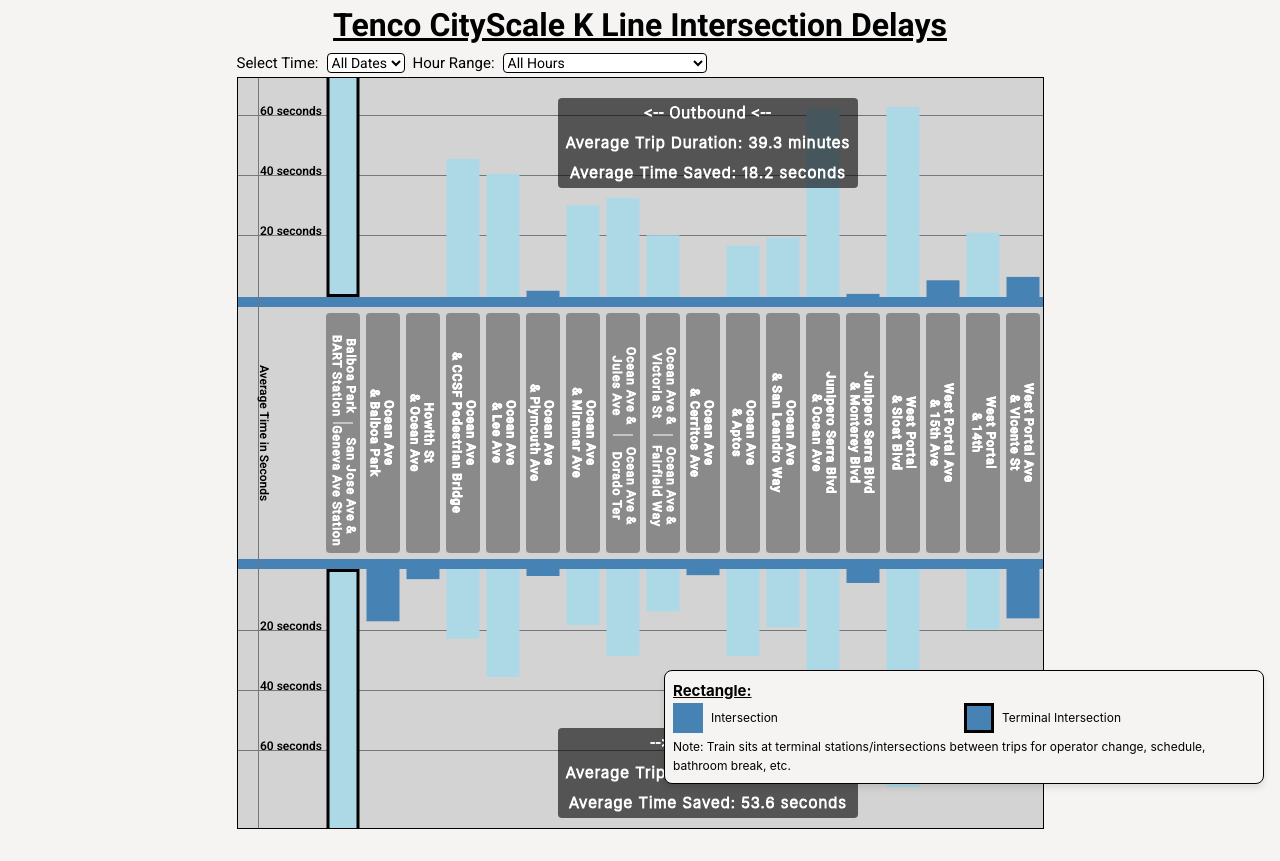
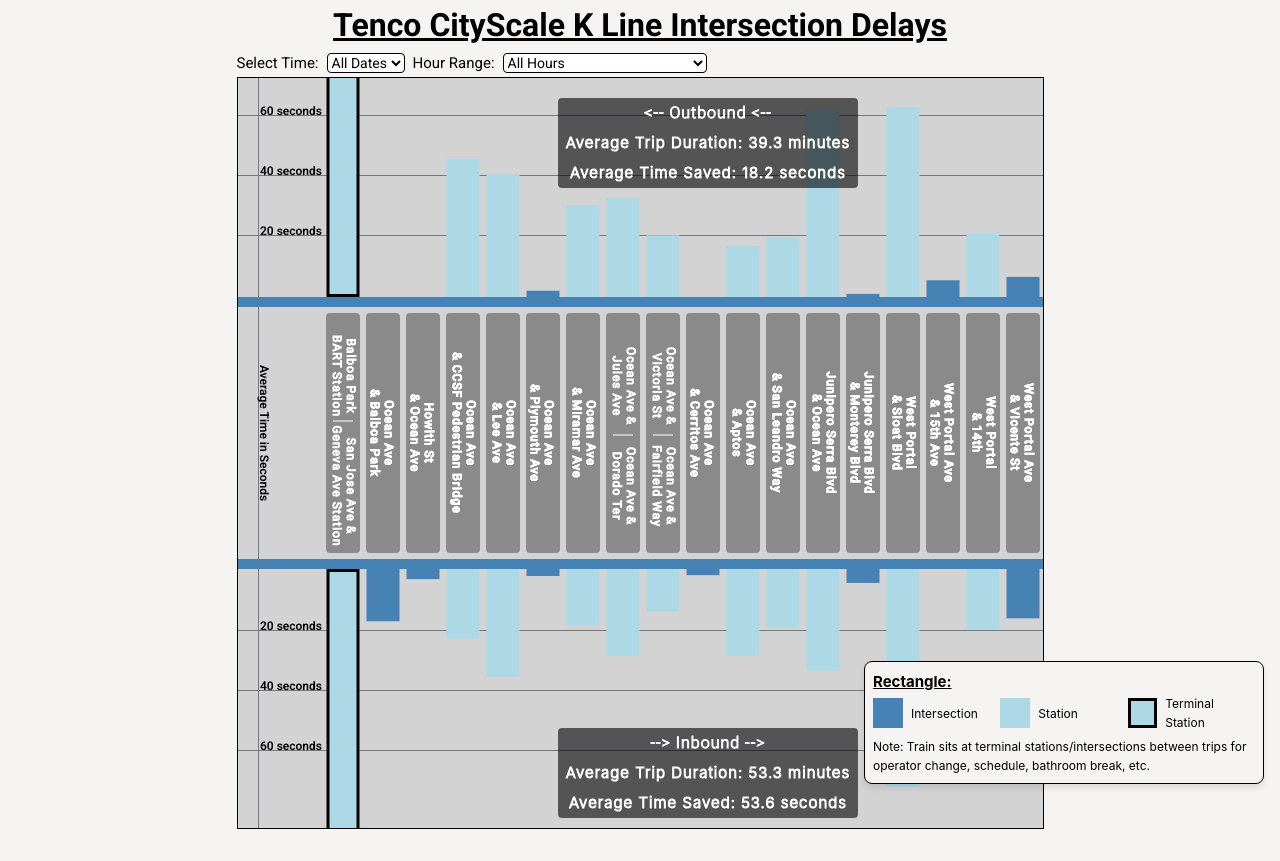
Before and after one commit to MtrotterTE/sf-metro-visual, a Vue app: page / in a window 1280 px wide. Built offline with nearby package versions, Linux system fonts and the light colour scheme.

Commit message:
Updating legend to match smaller visual (#7)

```diff
--- a/src/components/TheWelcome.vue
+++ b/src/components/TheWelcome.vue
@@ -33,7 +33,10 @@
             <span class="legend-color intersection-color"></span> Intersection
           </div>
           <div class="legend-item">
-            <span class="legend-color terminal-intersection-color"></span> Terminal Intersection
+            <span class="legend-color station-color"></span> Station
+          </div>
+          <div class="legend-item">
+            <span class="legend-color terminal-station-color"></span> Terminal Station
           </div>
         </div>
         <div class="terminal-note">Note: Train sits at terminal stations/intersections between trips for operator change, schedule, bathroom break, etc.</div>
@@ -2019,9 +2022,9 @@
 // Add horizontal line between San Jose Ave & Geneva Ave Station and Balboa Park BART Station
 svg.append('line')
   .attr('x1', 115) // x position of San Jose Ave & Geneva Ave Station
-  .attr('y1', 345) // y position below the label
+  .attr('y1', 343) // y position below the label
   .attr('x2', 95) // x position of Balboa Park BART Station
-  .attr('y2', 345) // y position below the label
+  .attr('y2', 343) // y position below the label
   .attr('stroke', 'white')
   .attr('stroke-width', 1);
 }
@@ -2276,7 +2279,7 @@
   box-shadow: 0 4px 6px rgba(0, 0, 0, 0.1);
   overflow: hidden;
   transition: height 0.3s ease, width 0.3s ease;
-  width: 600px;
+  width: 400px;
   height: auto;
 }
 
@@ -2333,8 +2336,8 @@
   stroke: #010101;
 }
 
-.terminal-intersection-color {
-  background: steelblue;
+.terminal-station-color {
+  background: lightblue;
   border-radius: 0;
   border: 3px solid #010101;
 }
```
